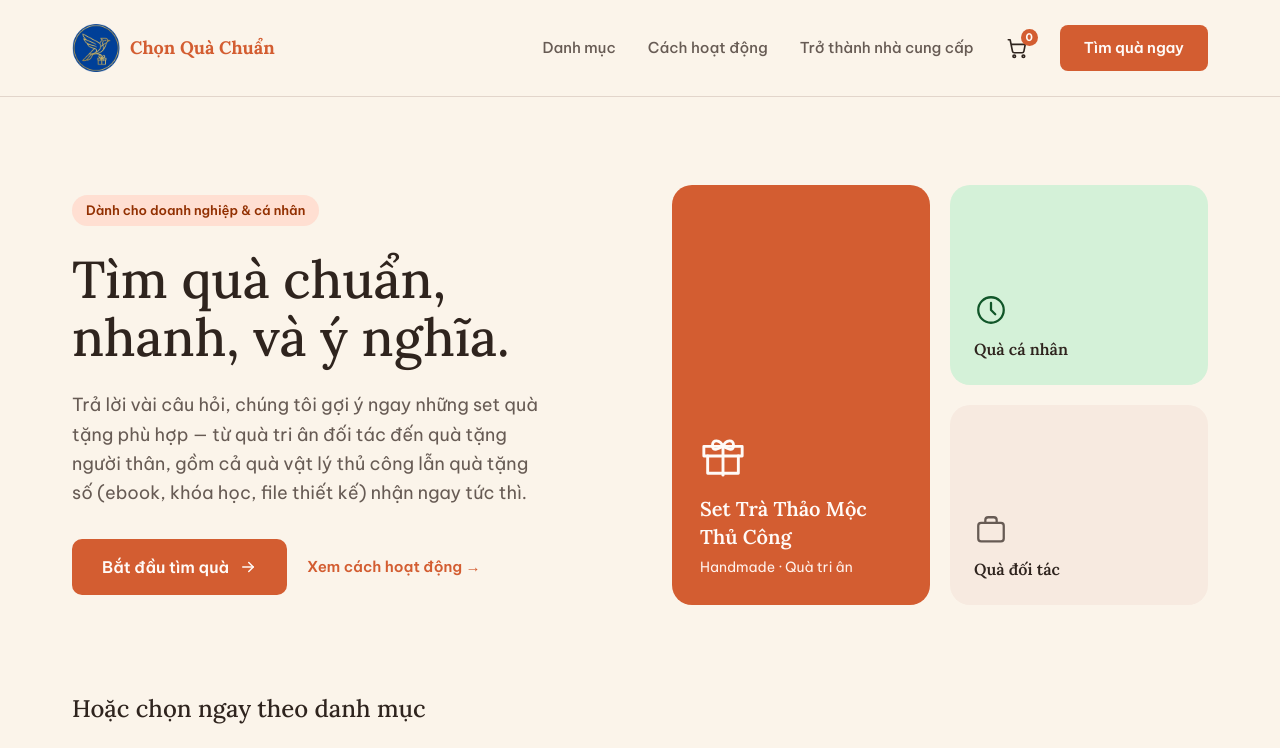
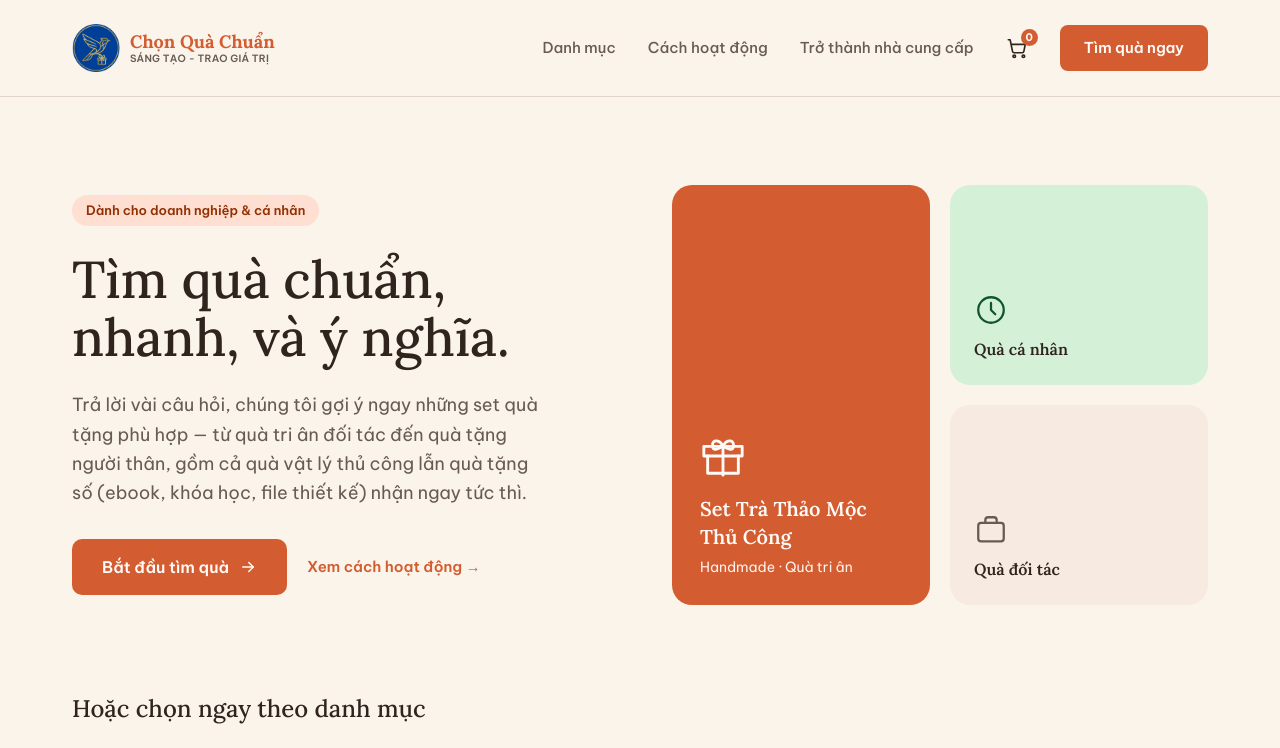
Before and after one commit to nguyenkhanhvinaco-coder/chonquachuan-web, a Next.js app: page / in a window 1280 px wide. Shown: the top 748 px of the page. Built offline with nearby package versions, Linux system fonts and the light colour scheme; no server answers; the database is empty.

Commit message:
Thêm slogan SANG TAO - TRAO GIA TRI vào header, ngay duoi ten thuong hieu canh logo

```diff
--- a/components/Header.tsx
+++ b/components/Header.tsx
@@ -1,15 +1,26 @@
 import Link from "next/link";
 import Image from "next/image";
 import { CartIcon } from "./icons";
+
+function Brand() {
+  return (
+    <Link href="/" className="flex items-center gap-2.5">
+      <Image src="/logo-icon.png" alt="Chọn Quà Chuẩn" width={48} height={48} />
+      <div className="flex flex-col">
+        <span className="font-serif font-bold text-lg leading-tight">Chọn Quà Chuẩn</span>
+        <span className="text-[10px] font-semibold tracking-wide text-ink-soft leading-tight">
+          SÁNG TẠO - TRAO GIÁ TRỊ
+        </span>
+      </div>
+    </Link>
+  );
+}
 
 export default function Header({ minimal = false }: { minimal?: boolean }) {
   if (minimal) {
     return (
       <header className="flex items-center justify-between px-9 py-6 border-b border-line md:px-[72px]">
-        <Link href="/" className="flex items-center gap-2.5">
-          <Image src="/logo-icon.png" alt="Chọn Quà Chuẩn" width={48} height={48} />
-          <span className="font-serif font-bold text-lg">Chọn Quà Chuẩn</span>
-        </Link>
+        <Brand />
         <Link href="/" className="text-ink-soft text-sm">
           Thoát
         </Link>
@@ -19,10 +30,7 @@ export default function Header({ minimal = false }: { minimal?: boolean }) {
 
   return (
     <header className="flex items-center justify-between px-9 py-6 border-b border-line md:px-[72px]">
-      <Link href="/" className="flex items-center gap-2.5">
-        <Image src="/logo-icon.png" alt="Chọn Quà Chuẩn" width={48} height={48} />
-        <span className="font-serif font-bold text-lg">Chọn Quà Chuẩn</span>
-      </Link>
+      <Brand />
       <nav className="flex items-center gap-8">
         <Link href="/danh-muc" className="text-ink-soft text-[15px] font-medium hidden md:inline">
           Danh mục
```
